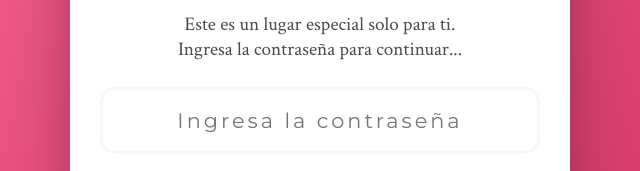
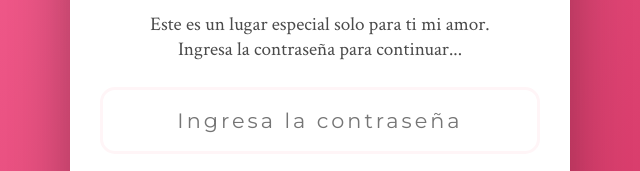
Before and after one commit to Maykel09/Nuestra-app, a plain HTML site: page index.html in a window 1280 px wide. Shown: the part 327-498 px from the top of the page, 320-960 px from the left. Drawn offline with nearby package versions, Linux system fonts and the light colour scheme; a web font is replaced by a local one.

Commit message:
Update password prompt message for personalization

```diff
--- a/index.html
+++ b/index.html
@@ -701,7 +701,7 @@
         <div class="password-container">
             <div class="lock-icon">🔒</div>
             <h2>Para Madelaine 💕</h2>
-            <p>Este es un lugar especial solo para ti.<br>Ingresa la contraseña para continuar...</p>
+            <p>Este es un lugar especial solo para ti mi amor.<br>Ingresa la contraseña para continuar...</p>
             <input type="password" class="password-input" id="passwordInput" placeholder="Ingresa la contraseña" maxlength="8">
             <button class="password-button" onclick="checkPassword()">Entrar ❤️</button>
             <p class="password-error" id="passwordError">❌ Contraseña incorrecta. Intenta de nuevo.</p>
```
